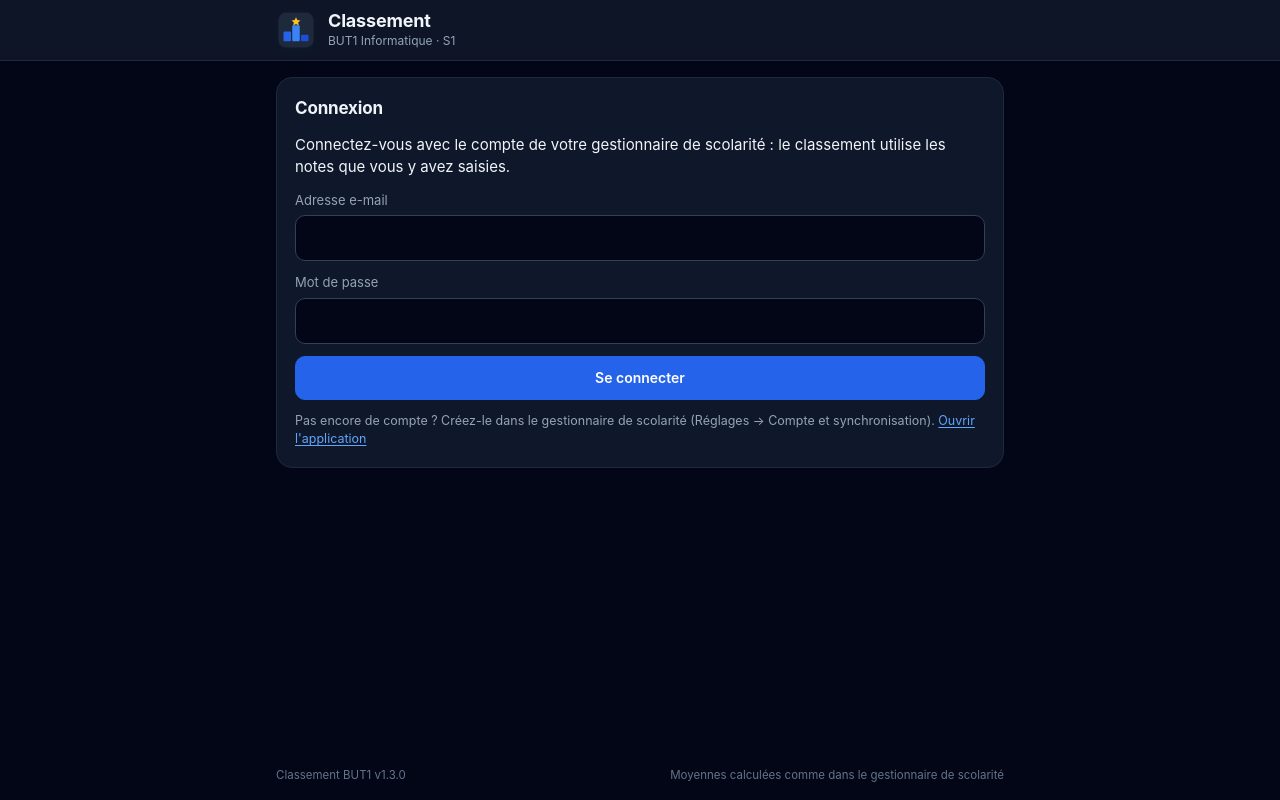
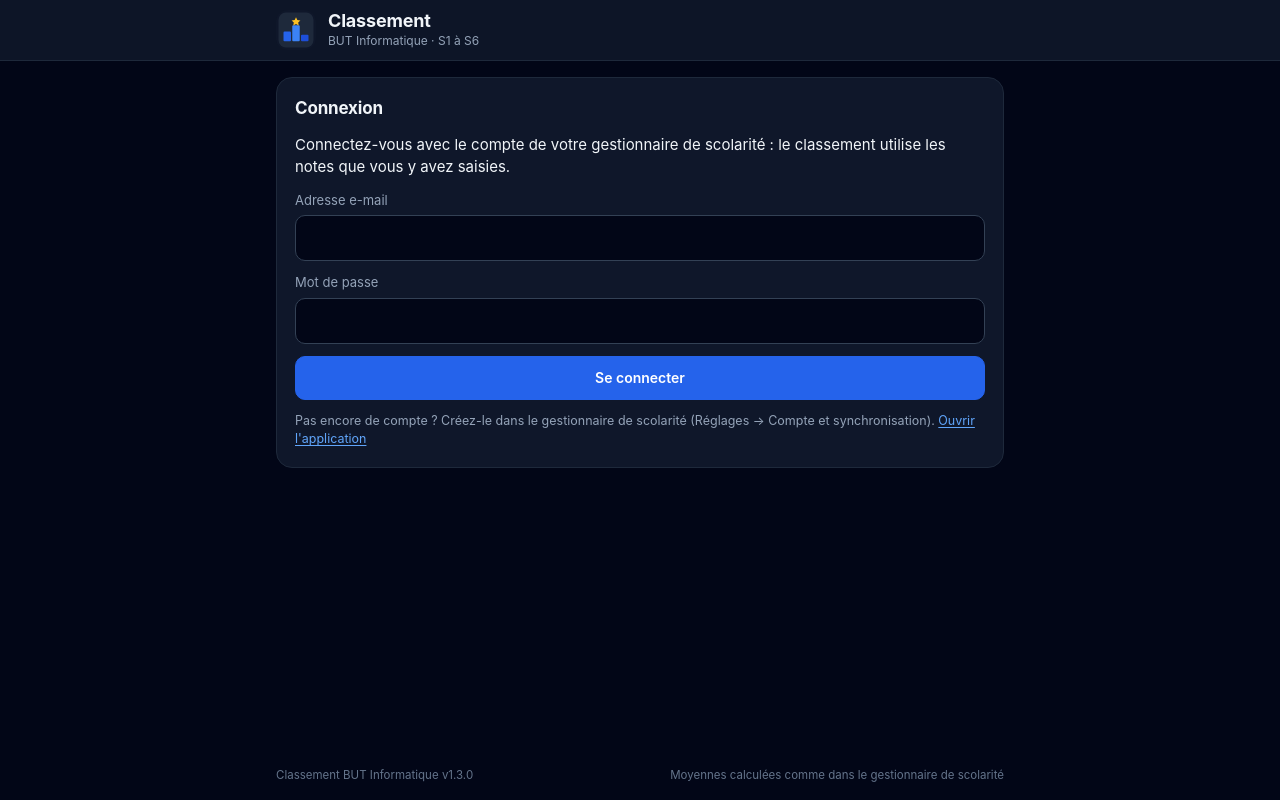
Before and after one commit to TomH0999/student-ranking, a website: page index.html in a window 1280 px wide. Drawn offline with Linux system fonts and the light colour scheme.

Commit message:
En-tête et titres : BUT Informatique, S1 à S6
Co-Authored-By: Claude Opus 5.5 <noreply@anthropic.com>
Claude-Session: https://claude.ai/code/session_01Pwr91B3xzpFtWKarS6mWLV

```diff
--- a/index.html
+++ b/index.html
@@ -4,8 +4,8 @@
     <meta charset="UTF-8">
     <meta name="viewport" content="width=device-width, initial-scale=1.0, viewport-fit=cover">
     <meta http-equiv="Content-Security-Policy" content="default-src 'self'; script-src 'self'; style-src 'self'; img-src 'self' data:; font-src 'self'; connect-src 'self' https://*.supabase.co wss://*.supabase.co; manifest-src 'self'; base-uri 'self'; form-action 'self'; object-src 'none'">
-    <meta name="description" content="Classement en temps réel des étudiants du BUT1 Informatique : moyennes par matière, par UE et générale.">
-    <title>Classement BUT1 Informatique</title>
+    <meta name="description" content="Classement en temps réel des étudiants du BUT Informatique, du S1 au S6 : moyennes par matière, par UE et générale.">
+    <title>Classement BUT Informatique</title>
 
     <link rel="manifest" href="manifest.json">
     <meta name="apple-mobile-web-app-capable" content="yes">
@@ -27,7 +27,7 @@
             <img class="logo" src="icon.svg" alt="" width="40" height="40">
             <div class="top-title">
                 <h1>Classement</h1>
-                <p>BUT1 Informatique · S1</p>
+                <p>BUT Informatique · S1 à S6</p>
             </div>
             <span id="live" class="live" role="status" hidden></span>
         </div>
@@ -38,7 +38,7 @@
     </main>
 
     <footer class="foot">
-        <span>Classement BUT1 <span id="version"></span></span>
+        <span>Classement BUT Informatique <span id="version"></span></span>
         <span>Moyennes calculées comme dans le gestionnaire de scolarité</span>
     </footer>
 </body>
```
Also changed, not shown: manifest.json.
